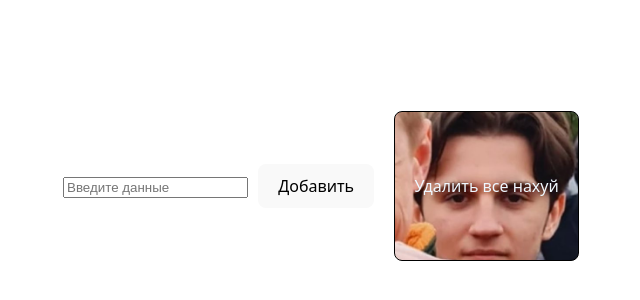
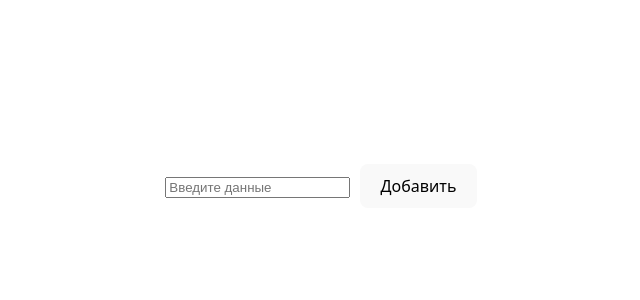
Before and after one commit to Krooky-coder/React-ToDo, a React (Vite) app in the folder todo-app/: page / in a window 1280 px wide. Shown: the part 206-506 px from the top of the page, without its empty margins (314-954 px from the left). Built offline with nearby package versions, Linux system fonts and the light colour scheme.

Commit message:
поебота номер 2

```diff
--- a/todo-app/src/App.tsx
+++ b/todo-app/src/App.tsx
@@ -2,18 +2,22 @@ import AddTodo from './components/AddTodo'
 import './App.css'
 import TodoList from './components/TodoList'
 import useLocalStorage from './utils/localStorage';
-
+import { useEffect } from 'react';
 function App() {
 
-  const [tasks, addValue, claerValue] = useLocalStorage<string[]>('Tasks', []);
+  const [tasks, setTasks] = useLocalStorage<string[]>('Tasks', []);
 
-  const addTask = (newItem: string) => {
-    addValue(prev => [...prev, newItem])
-  }
+  const handleAddTask = (task: string) => {
+    setTasks([...tasks, task]);
+  };
+
+  useEffect(() => {
+
+  }, [tasks]);
 
   return (
     <div>
-      <AddTodo onAdd={addTask} clearTasks={claerValue}/>
+      <AddTodo onAdd={handleAddTask}/>
       <TodoList tasks={tasks}/>
     </div>
   )
--- a/todo-app/src/components/AddTodo.tsx
+++ b/todo-app/src/components/AddTodo.tsx
@@ -1,12 +1,10 @@
 import { useState, type ChangeEvent} from 'react';
 
 interface AddTodoProps {
-    onAdd: (task: string) => void;
-    clearTasks: () => void;
+    onAdd: (task: string) => void
 }
 
-export default function AppTodo ({ onAdd, clearTasks }: AddTodoProps) {
-
+export default function AddTodo ({ onAdd }: AddTodoProps) {
     const [inputValue, setInputValue] = useState('')
 
     function handleOnChange(e: ChangeEvent<HTMLInputElement>) {
@@ -19,9 +17,7 @@ export default function AppTodo ({ onAdd, clearTasks }: AddTodoProps) {
             setInputValue('')
         }
     }
-    function handleOnClickClear () {
-        clearTasks()
-    }
+
 
     return (
         <div>
@@ -32,6 +28,5 @@ export default function AppTodo ({ onAdd, clearTasks }: AddTodoProps) {
                 placeholder="Введите данные"
             />
             <button onClick={handleOnClick} >Добавить</button>
-            <button className='button-dellALL' onClick={handleOnClickClear}>Удалить все нахуй</button>
         </div>
 )}
--- a/todo-app/src/utils/localStorage.ts
+++ b/todo-app/src/utils/localStorage.ts
@@ -1,18 +1,20 @@
-import { useEffect, useState } from "react";
+import { useState } from "react";
 
 export default function useLocalStorage<T> (key: string, defaultValue: T) {
-    const [value, setValue] = useState<T>( () => {
-        const storageValue = localStorage.getItem(key)
-        return storageValue ? JSON.parse(storageValue) : defaultValue
-    })
+    const storedValue = localStorage.getItem(key);
+    const initialValue: T = storedValue ? JSON.parse(storedValue) : defaultValue;
 
-    useEffect(() => {
-        localStorage.setItem(key, JSON.stringify(value))
-    }, [value])
 
-    const clearStorage = () => {
-        setValue(defaultValue);
+    const [value, setValue] = useState<T>(initialValue);
+    const setStoredValue = (newValue: T) => {
+      localStorage.setItem(key, JSON.stringify(newValue));
+      setValue(newValue);
     };
 
-    return [value, setValue, clearStorage] as const
+    const removeValue = () => {
+      localStorage.removeItem(key);
+      setValue(defaultValue);
+    };
+
+    return [value, setStoredValue, removeValue] as const;
 }
```
